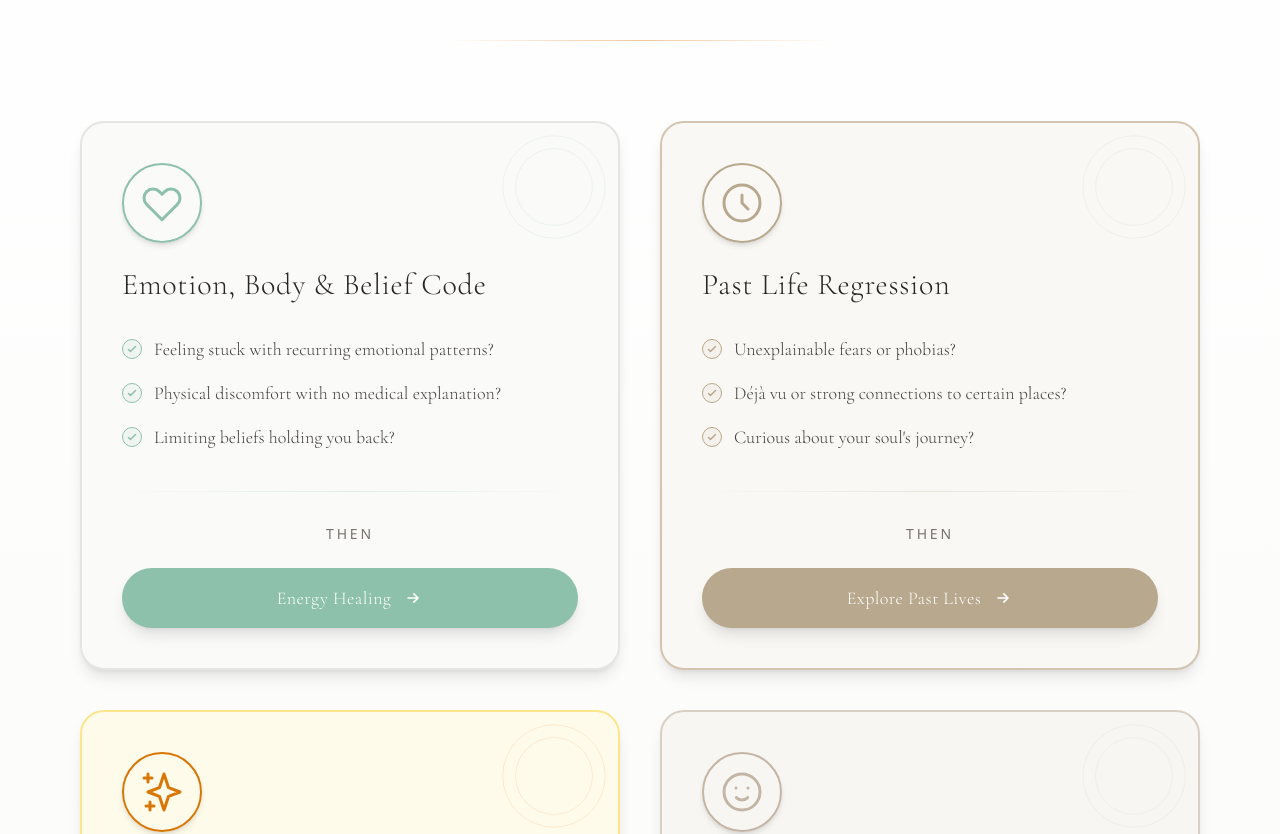
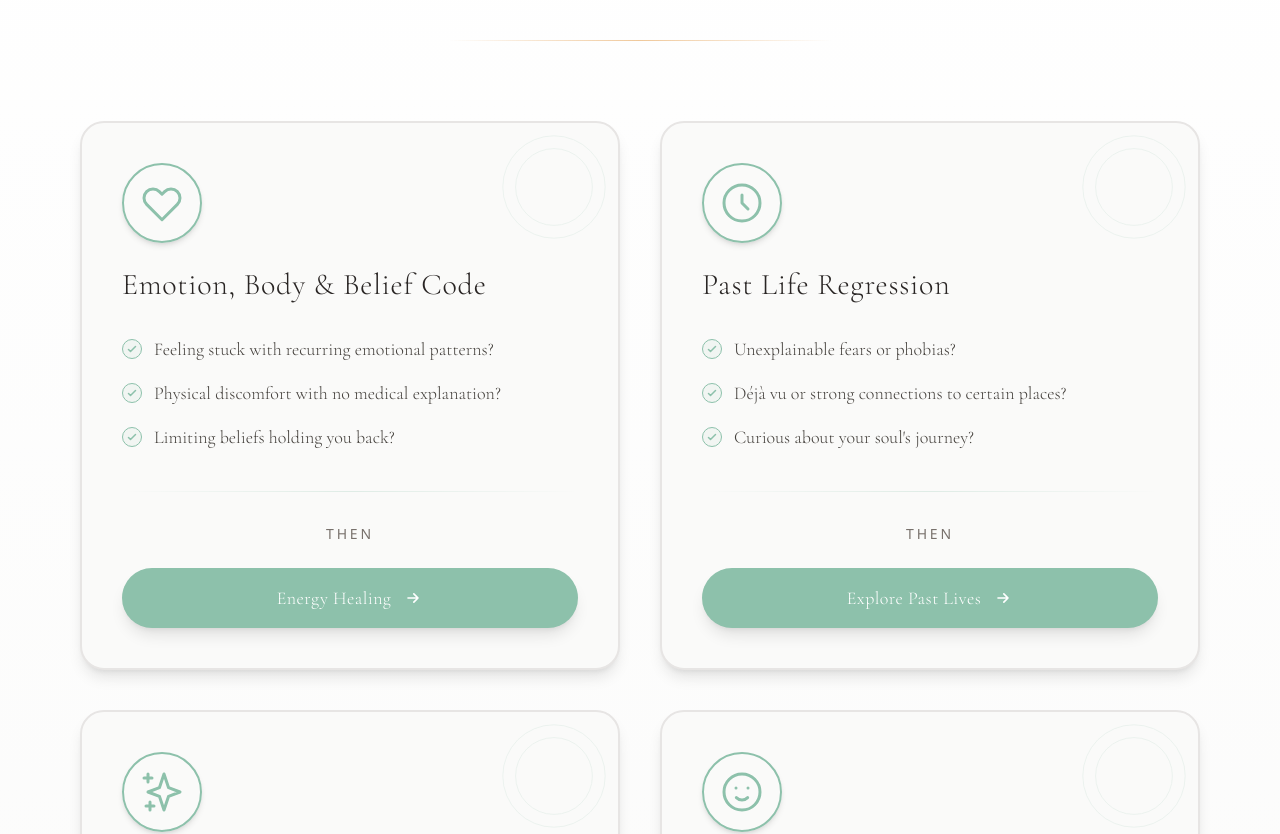
Before and after one commit to noirpraxis-dotcom/luis-virrueta-web, a React (Vite) app: page /healing-sessions in a window 1280 px wide. Shown: the part 934-1768 px from the top of the page. Built offline with nearby package versions, Linux system fonts and the light colour scheme.

Commit message:
Apply uniform mint green color to all session cards

```diff
--- a/src/pages/HealingSessionsPage.jsx
+++ b/src/pages/HealingSessionsPage.jsx
@@ -741,12 +741,12 @@ const SessionNavigator = () => {
           <path strokeLinecap="round" strokeLinejoin="round" strokeWidth={1.5} d="M12 8v4l3 3m6-3a9 9 0 11-18 0 9 9 0 0118 0z" />
         </svg>
       ),
-      bgColor: 'bg-[#faf8f5]',
-      borderColor: 'border-[#d4c5b0]',
-      hoverBorder: 'hover:border-[#b8a88d]',
-      accentColor: '#b8a88d',
-      buttonBg: 'bg-[#b8a88d]',
-      buttonHover: 'hover:bg-[#a39478]'
+      bgColor: 'bg-stone-50',
+      borderColor: 'border-stone-200',
+      hoverBorder: 'hover:border-[#8dc1ab]',
+      accentColor: '#8dc1ab',
+      buttonBg: 'bg-[#8dc1ab]',
+      buttonHover: 'hover:bg-[#7ab09a]'
     },
     {
       id: 'ilyari-somatic',
@@ -762,12 +762,12 @@ const SessionNavigator = () => {
           <path strokeLinecap="round" strokeLinejoin="round" strokeWidth={1.5} d="M5 3v4M3 5h4M6 17v4m-2-2h4m5-16l2.286 6.857L21 12l-5.714 2.143L13 21l-2.286-6.857L5 12l5.714-2.143L13 3z" />
         </svg>
       ),
-      bgColor: 'bg-amber-50',
-      borderColor: 'border-amber-200',
-      hoverBorder: 'hover:border-amber-500',
-      accentColor: '#d97706',
-      buttonBg: 'bg-amber-600',
-      buttonHover: 'hover:bg-amber-700'
+      bgColor: 'bg-stone-50',
+      borderColor: 'border-stone-200',
+      hoverBorder: 'hover:border-[#8dc1ab]',
+      accentColor: '#8dc1ab',
+      buttonBg: 'bg-[#8dc1ab]',
+      buttonHover: 'hover:bg-[#7ab09a]'
     },
     {
       id: 'healing-animals',
@@ -783,12 +783,12 @@ const SessionNavigator = () => {
           <path strokeLinecap="round" strokeLinejoin="round" strokeWidth={1.5} d="M14.828 14.828a4 4 0 01-5.656 0M9 10h.01M15 10h.01M21 12a9 9 0 11-18 0 9 9 0 0118 0z" />
         </svg>
       ),
-      bgColor: 'bg-[#f8f6f3]',
-      borderColor: 'border-[#d9cfc3]',
-      hoverBorder: 'hover:border-[#c4b5a4]',
-      accentColor: '#c4b5a4',
-      buttonBg: 'bg-[#c4b5a4]',
-      buttonHover: 'hover:bg-[#afa08f]'
+      bgColor: 'bg-stone-50',
+      borderColor: 'border-stone-200',
+      hoverBorder: 'hover:border-[#8dc1ab]',
+      accentColor: '#8dc1ab',
+      buttonBg: 'bg-[#8dc1ab]',
+      buttonHover: 'hover:bg-[#7ab09a]'
     }
   ]
 
```
